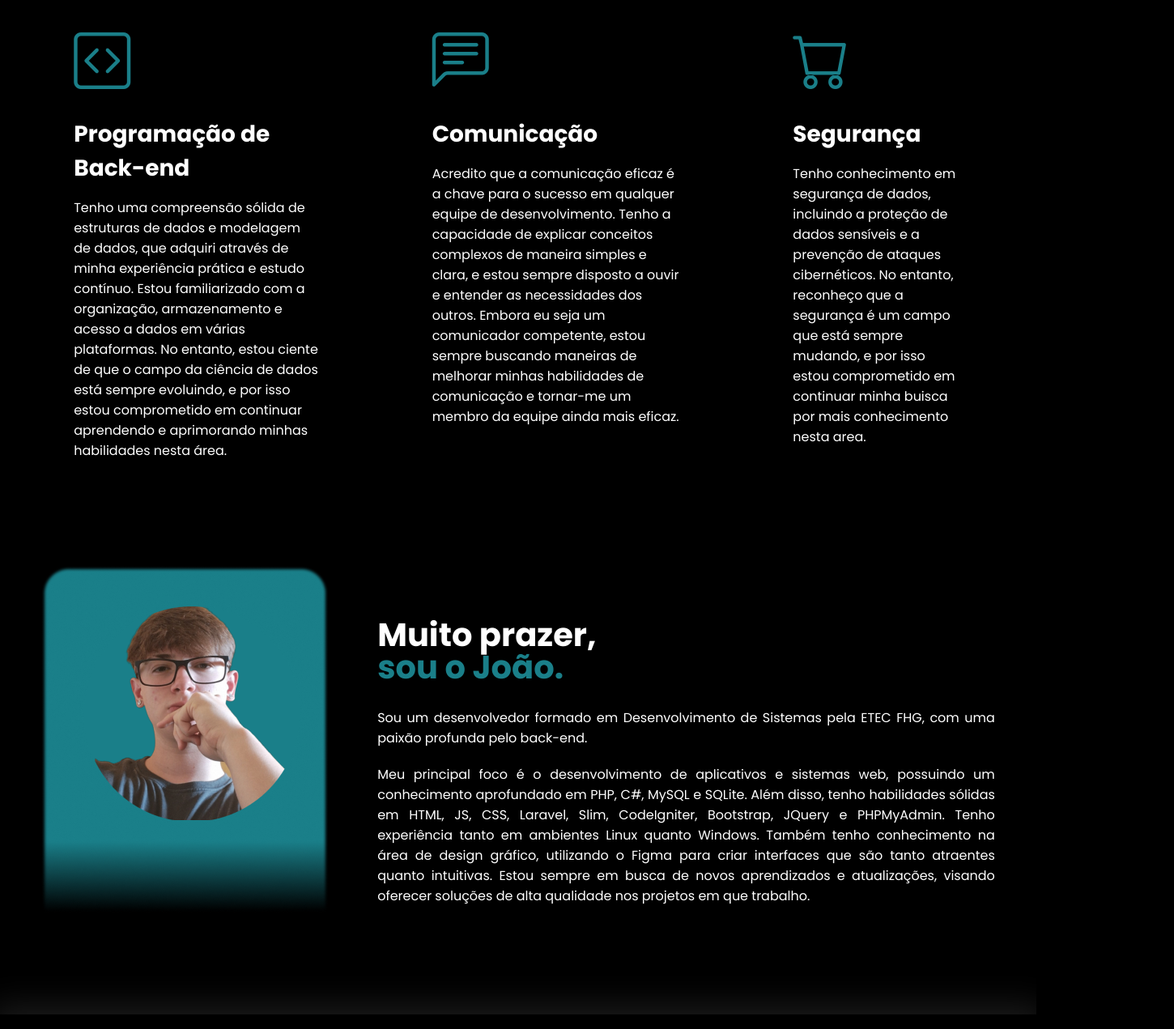
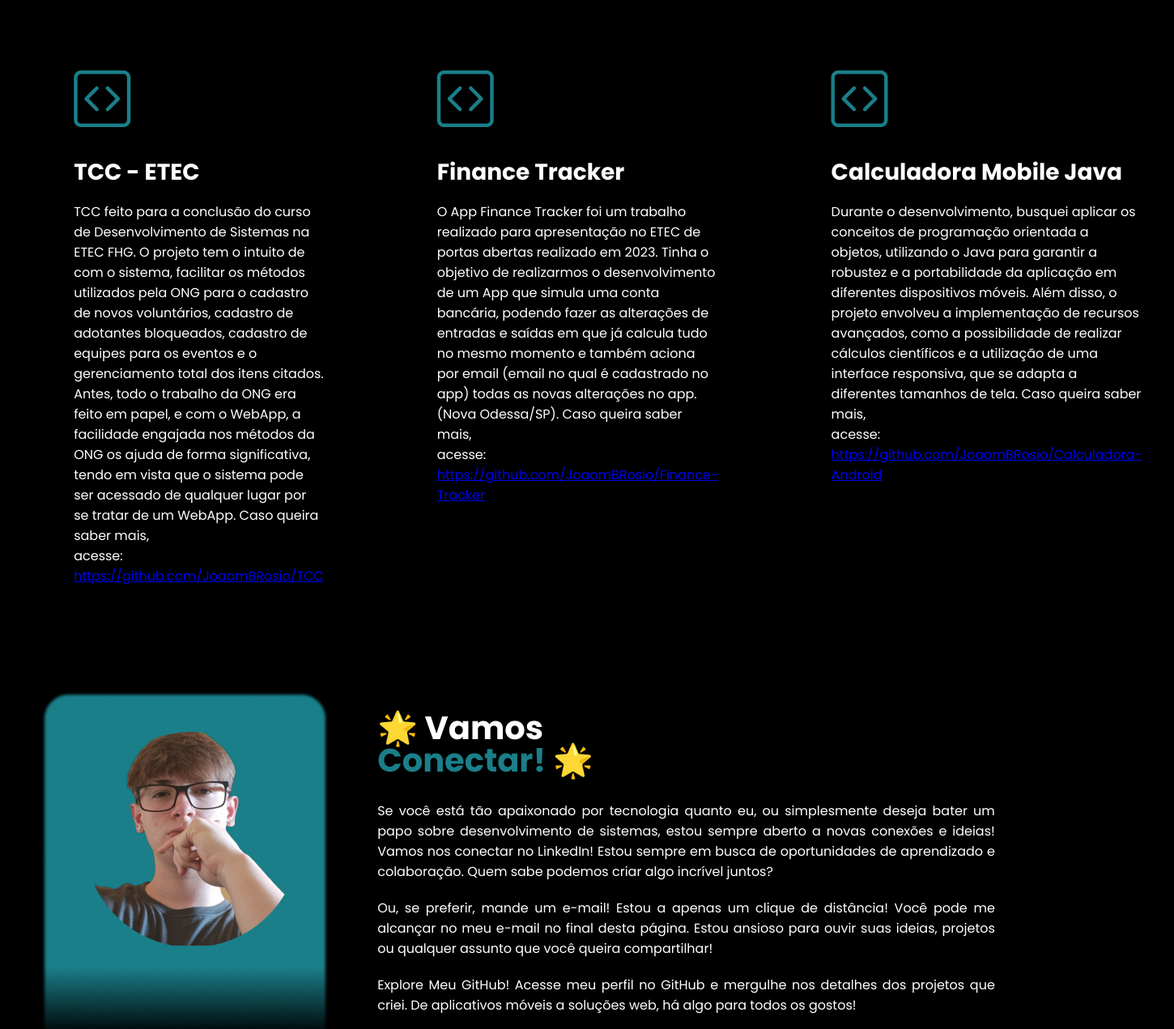
Before and after one commit to JoaomBRosio/Perfil-portifolio, a plain HTML site: page perfil-portifolio/index.html in a window 1280 px wide. Shown: the part 691-1962 px from the top of the page at 81% size, 1450 px wide, since content can reach past the window. Drawn offline with nearby package versions, Linux system fonts and the light colour scheme.

Commit message:
Update index.html

```diff
--- a/perfil-portifolio/index.html
+++ b/perfil-portifolio/index.html
@@ -31,7 +31,7 @@
             <nav class="menu-desktop">
                 <ul>
                     <li><a href="#topo">Inicio</a></li>
-                    <li><a href="#especialidades">Especialidades</a></li>
+                    <li><a href="#especialidades">Projetos</a></li>
                     <li><a href="#sobre">Sobre</a></li>
                 </ul>
             </nav>
@@ -49,8 +49,8 @@
             <div class="interface">
                 <div class="flex">
                     <div class="txt-topo-site">
-                         <h1>Ola!!! Eu sou o João<span>.</span></h1>
-                         <p>Minha paixão pela programação de back-end, minha versatilidade e rapidez, e minha busca constante por melhoria, são os pilares que definem minha abordagem à programação. Eles são o que me impulsiona a me esforçar constantemente para ser o melhor programador de back-end que posso ser.
+                         <h1>Olá!!! Eu sou o João<span>.</span></h1>
+                         <p>Sou um estudante de Análise e Desenvolvimento de Sistemas na FATEC, em busca do meu primeiro estágio na área de tecnologia. Tenho uma base sólida em linguagens como Java, C#, PHP, PHP Laravel, e experiência em desenvolvimento de aplicações e sistemas web, focado no back-end. Além disso, possuo forte conhecimento em bancos de dados, incluindo SQL Server, PostgreSQL, MySQL e em ferramentas como XAMPP. Também tenho habilidades em HTML, CSS, JavaScript e Python, além de experiência no desenvolvimento e manutenção de sistemas utilizando .NET e ASP. Concluí o curso de PHP JEDAI e sou Técnico em Desenvolvimento de Sistemas pela ETEC. Valorizo uma comunicação clara e eficaz, e busco sempre colaborar em equipe para alcançar os melhores resultados.
                          </p>
                          <!-- <div class="btn-contato">
                             <a href="#formulario">
@@ -68,31 +68,32 @@
 
         <section id="especialidades" class="especialidades">
             <div class="interface">
-                <h2 class="titulo">MINHAS <span>ESPECIALIDADES.</span></h2>
+                <h2 class="titulo">MEUS <span>PROEJTOS.</span></h2>
                 <div class="flex">
                     <div class="especialidades-box">
                         <i class="bi bi-code-square"></i>
-                        <h3>Programação de Back-end</h3>
-                        <p>Tenho uma compreensão sólida de estruturas de dados e modelagem de dados, que adquiri através de minha experiência prática e estudo contínuo. Estou familiarizado com a organização, armazenamento e acesso a dados em várias plataformas. No entanto, estou ciente de que o campo da ciência de dados está sempre evoluindo, e por isso estou comprometido em continuar aprendendo e aprimorando minhas habilidades nesta área.
+                        <h3>TCC - ETEC</h3>
+                        <p>TCC feito para a conclusão do curso de Desenvolvimento de Sistemas na ETEC FHG. O projeto tem o intuito de com o sistema, facilitar os métodos utilizados pela ONG para o cadastro de novos voluntários, cadastro de adotantes bloqueados, cadastro de equipes para os eventos e o gerenciamento total dos itens citados. Antes, todo o trabalho da ONG era feito em papel, e com o WebApp, a facilidade engajada nos métodos da ONG os ajuda de forma significativa, tendo em vista que o sistema pode ser acessado de qualquer lugar por se tratar de um WebApp. Caso queira saber mais, <br> acesse: <a href="https://github.com/JoaomBRosio/TCC" target="_blank">https://github.com/JoaomBRosio/TCC</a>
                         </p>
                     </div>
 
                     <div class="especialidades-box">
-                        <i class="bi bi-chat-left-text"></i>
-                        <h3>Comunicação</h3>
-                        <p>Acredito que a comunicação eficaz é a chave para o sucesso em qualquer equipe de desenvolvimento. Tenho a capacidade de explicar conceitos complexos de maneira simples e clara, e estou sempre disposto a ouvir e entender as necessidades dos outros. Embora eu seja um comunicador competente, estou sempre buscando maneiras de melhorar minhas habilidades de comunicação e tornar-me um membro da equipe ainda mais eficaz.
+                        <i class="bi bi-code-square"></i>
+                        <h3>Finance Tracker</h3>
+                        <p>O App Finance Tracker foi um trabalho realizado para apresentação no ETEC de portas abertas realizado em 2023. Tinha o objetivo de realizarmos o desenvolvimento de um App que simula uma conta bancária, podendo fazer as alterações de entradas e saídas em que já calcula tudo no mesmo momento e também aciona por email (email no qual é cadastrado no app) todas as novas alterações no app. (Nova Odessa/SP). Caso queira saber mais, <br> acesse: <a href="https://github.com/JoaomBRosio/Finance-Tracker" target="_blank">https://github.com/JoaomBRosio/Finance-Tracker</a>
                         </p>
                     </div>
 
                     <div class="especialidades-box">
-                        <i class="bi bi-cart"></i>
-                        <h3>Segurança</h3>
-                        <p>Tenho conhecimento em segurança de dados, incluindo a proteção de dados sensíveis e a prevenção de ataques cibernéticos. No entanto, reconheço que a segurança é um campo que está sempre mudando, e por isso estou comprometido em continuar minha buisca por mais conhecimento nesta area.
+                        <i class="bi bi-code-square"></i>
+                        <h3>Calculadora Mobile Java</h3>
+                        <p>Durante o desenvolvimento, busquei aplicar os conceitos de programação orientada a objetos, utilizando o Java para garantir a robustez e a portabilidade da aplicação em diferentes dispositivos móveis. Além disso, o projeto envolveu a implementação de recursos avançados, como a possibilidade de realizar cálculos científicos e a utilização de uma interface responsiva, que se adapta a diferentes tamanhos de tela. Caso queira saber mais, <br> acesse: <a href="https://github.com/JoaomBRosio/Calculadora-Android" target="_blank">https://github.com/JoaomBRosio/Calculadora-Android</a>
                         </p>
                     </div>
                 </div>
             </div>
         </section>
+
 
         <section id="sobre" class="sobre">
             <div class="interface">
@@ -102,73 +103,24 @@
                     </div>
 
                     <div class="txt-sobre">
-                        <h2>Muito prazer, <span>sou o João.</span></h2>
-                        <p>Sou um desenvolvedor formado em Desenvolvimento de Sistemas pela ETEC FHG, com uma paixão profunda pelo back-end.
+                        <h2>🌟 Vamos <span>Conectar! 🌟</span></h2>
+                        <p>
+
+                            Se você está tão apaixonado por tecnologia quanto eu, ou simplesmente deseja bater um papo sobre desenvolvimento de sistemas, estou sempre aberto a novas conexões e ideias!
+
+                            Vamos nos conectar no LinkedIn! Estou sempre em busca de oportunidades de aprendizado e colaboração. Quem sabe podemos criar algo incrível juntos?
                         </p>
-                        <p>Meu principal foco é o desenvolvimento de aplicativos e sistemas web, possuindo um conhecimento aprofundado em PHP, C#, MySQL e SQLite. Além disso, tenho habilidades sólidas em HTML, JS, CSS, Laravel, Slim, CodeIgniter, Bootstrap, JQuery e PHPMyAdmin. Tenho experiência tanto em ambientes Linux quanto Windows. Também tenho conhecimento na área de design gráfico, utilizando o Figma para criar interfaces que são tanto atraentes quanto intuitivas.
-                        Estou sempre em busca de novos aprendizados e atualizações, visando oferecer soluções de alta qualidade nos projetos em que trabalho.</p>
-                        <!-- <div class="btn-social">
+                        <p>Ou, se preferir, mande um e-mail! Estou a apenas um clique de distância! Você pode me alcançar no meu e-mail no final desta página. Estou ansioso para ouvir suas ideias, projetos ou qualquer assunto que você queira compartilhar!</p>
+                        <p>Explore Meu GitHub! Acesse meu perfil no GitHub e mergulhe nos detalhes dos projetos que criei. De aplicativos móveis a soluções web, há algo para todos os gostos!</p>
+                        <div class="btn-social">
                             <a href="https://www.instagram.com/jao_ambrosio"><button><i class="bi bi-instagram"></i></button></a>
                             <a href="https://github.com/JoaomBRosio"><button><i class="bi bi-github"></i></button></a>
                             <a href="https://linkedin.com/in/joão-goldoni-ambrosio-444466211"><button><i class="bi bi-linkedin"></i></button></a>
-                        </div> -->
+                        </div>
                     </div>
                 </div>
             </div>
         </section>
-
-        <!-- <section id="formulario" class="formulario">
-            <div class="interface">
-                <h2 class="titulo">FALE <span>COMIGO.</span></h2>
-
-                <?php
-// if ($_SERVER["REQUEST_METHOD"] == "POST") {
-//     $nome = $_POST['nome'];
-//     $email = $_POST['email'];
-//     $telefone = $_POST['telefone'];
-//     $mensagem = $_POST['mensagem'];
-
-//     // Conexão com o banco de dados
-//     $servername = "localhost";
-//     $username = "root"; // <-- Insira seu nome de usuário do banco de dados
-//     $password = ""; // <-- Insira sua senha do banco de dados
-//     $dbname = "portifolio";
-
-//     // Criando a conexão
-//     $conn = new mysqli($servername, $username, $password, $dbname);
-
-//     // Checando a conexão
-//     if ($conn->connect_error) {
-//         die("Connection failed: " . $conn->connect_error);
-//     }
-
-//     // Preparando a query
-//     $sql = "INSERT INTO formulario (nome, email, telefone, mensagem) VALUES (?, ?, ?, ?)";
-//     $stmt = $conn->prepare($sql);
-//     $stmt->bind_param("ssis", $nome, $email, $telefone, $mensagem);
-
-//     // Executando a query
-//     if ($stmt->execute()) {
-//         echo "<script type='text/javascript'>alert('Formulário enviado com sucesso!');</script>";
-//     } else {
-//         echo 'Erro ao cadastrar o usuário' ;
-//     }
-
-//     $stmt->close();
-//     $conn->close();
-// }
-?>
-
-
-                <form method="post" id="meuFormulario">
-                    <input type="text" name="nome" placeholder="Digite seu nome completo:" required>
-                    <input type="email" name="email" placeholder="Digite seu email completo:" required>
-                    <input type="tel" name="telefone" placeholder="Digite seu telefone completo:">
-                    <textarea name="mensagem" placeholder="Digite sua mensagem"></textarea>
-                    <div class="btn-enviar"><input type="submit" value="ENVIAR" id="enviarBtn"></div>
-                </form>
-            </div>
-        </section> -->
     </main>
 
     <footer>
```
